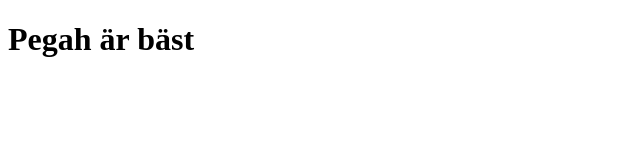
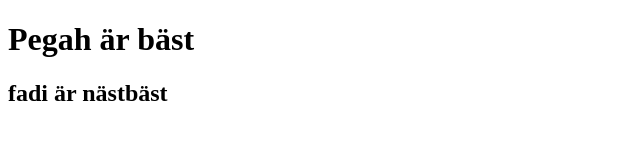
Before and after one commit to Fadi-Jawhar/teamwork, a plain HTML site: page index.html in a window 1280 px wide. Shown: the whole page, without its empty margins (0-640 px from the left). Drawn offline with Linux system fonts and the light colour scheme.

Commit message:
la till en h2

```diff
--- a/index.html
+++ b/index.html
@@ -7,5 +7,6 @@
 </head>
 <body>
     <h1>Pegah är bäst</h1>
+    <h2>fadi är nästbäst</h2>
 </body>
 </html>
```
